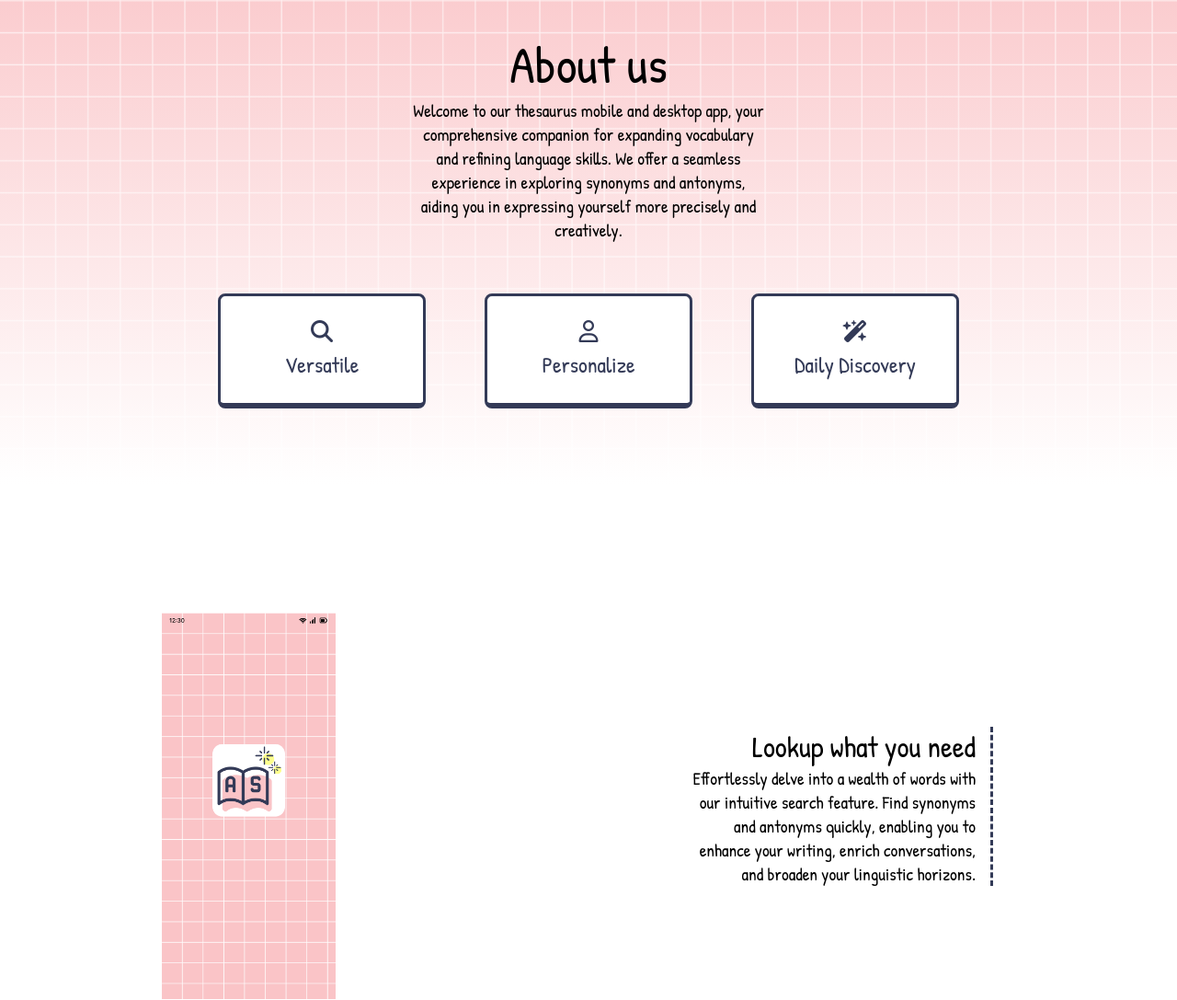
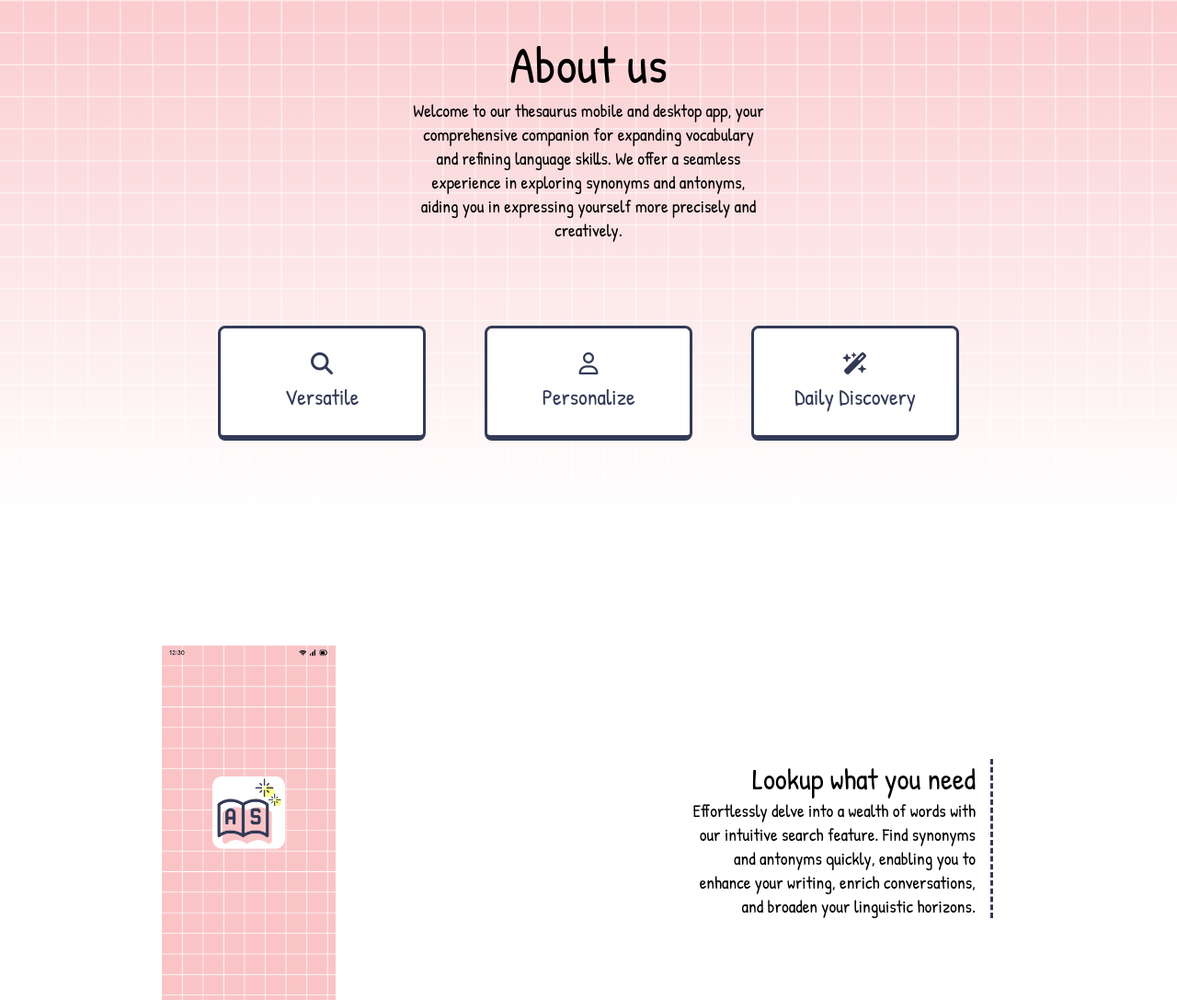
Before and after one commit to nghgi/ASDict-Download, a plain HTML site: page index.html in a window 1280 px wide. Shown: the part 765-1852 px from the top of the page at 92% size. Drawn offline with Linux system fonts and the light colour scheme.

Commit message:
Update index.html

```diff
--- a/index.html
+++ b/index.html
@@ -90,7 +90,7 @@
             aiding you in expressing yourself more precisely and creatively.
           </label>
         </div>
-        <div class="menu">
+        <div class="menu" style="margin-top: 35px;">
           <a href="#first" class="button menu-button light">
             <i class="fa-solid fa-magnifying-glass"></i>
             Versatile
```
